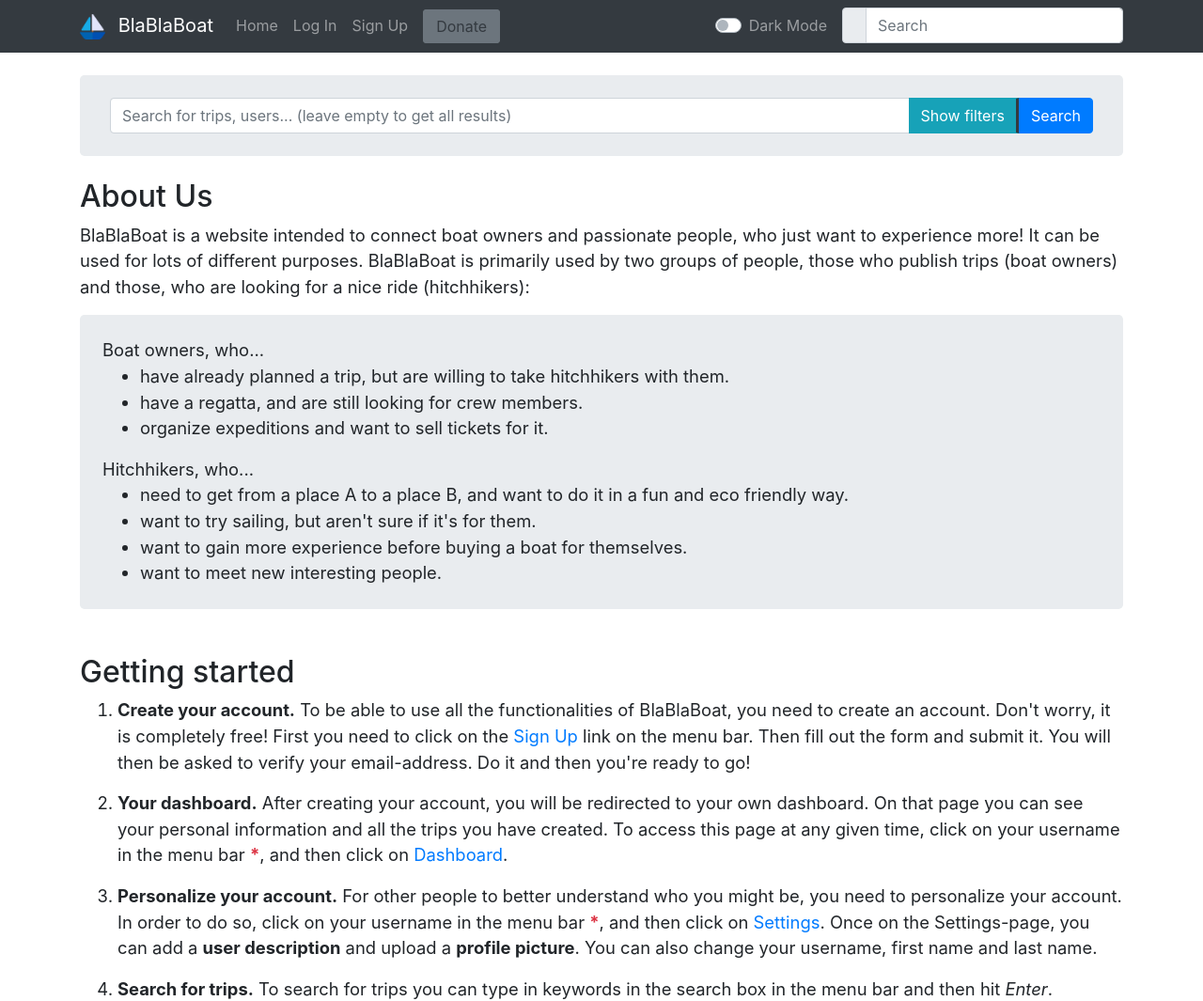
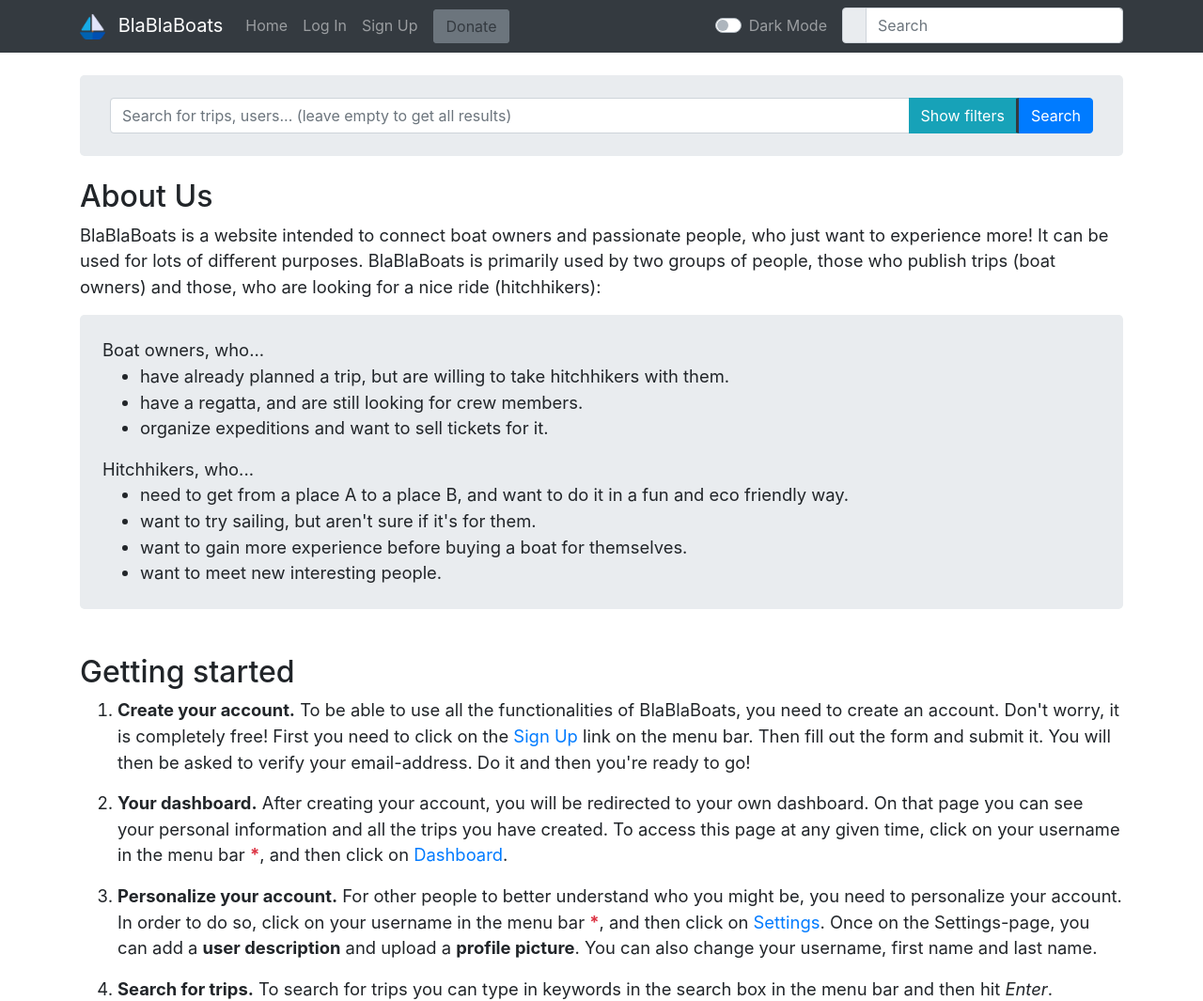
Before and after one commit to FeliNUx42/BlaBlaBoats, a Flask app: page / in a window 1280 px wide. Shown: the part 299-1364 px from the top of the page at 94% size. Run offline with Flask 2, Linux system fonts and the light colour scheme; parts of the project's set-up code (start-up, migrations or seed data) failed here and were passed over; some libraries are stand-ins or nearby versions.

Commit message:
Changed App Name

```diff
--- a/app/donate.py
+++ b/app/donate.py
@@ -52,7 +52,7 @@ def success():
     db.session.commit()
 
   value = locale.currency(session.amount_total / 100)
-  flash(f"Thank you for donating {value} to BlaBlaBoat.", "success")
+  flash(f"Thank you for donating {value} to BlaBlaBoats.", "success")
 
   return redirect(url_for("donate.donate_page"))
 
--- a/app/emails.py
+++ b/app/emails.py
@@ -3,7 +3,7 @@ from sendgrid.helpers.mail import Mail
 
 
 def send_confirm_email(user, command="confirm_email"):
-  subject = "BlaBlaBoat: Verify Email"
+  subject = "BlaBlaBoats: Verify Email"
 
   token = user.get_token(command)
 
@@ -22,7 +22,7 @@ def send_confirm_email(user, command="confirm_email"):
   current_app.sendgrid.send(msg)
 
 def send_reset_email(user, command="reset_password"):
-  subject = "BlaBlaBoat: Reset Password"
+  subject = "BlaBlaBoats: Reset Password"
 
   token = user.get_token(command)
 
--- a/app/templates/auth/confirm.html
+++ b/app/templates/auth/confirm.html
@@ -13,7 +13,7 @@
   </div>
 
   <p class="mb-4">
-    We're happy you signed up for BlaBlaBoat.
+    We're happy you signed up for BlaBlaBoats.
     <br>
     To start using this app you need to verify your email adress first.
     <br>
--- a/app/templates/emails/confirm.html
+++ b/app/templates/emails/confirm.html
@@ -9,7 +9,7 @@
   <div class="container">
     <div class="card my-10">
       <div class="card-body">
-        <h1>Welcome to BlaBlaBoat</h1>
+        <h1>Welcome to BlaBlaBoats</h1>
         <hr>
         <p>Verify your email address so we know it's really you</p>
 
--- a/app/templates/emails/reset.html
+++ b/app/templates/emails/reset.html
@@ -9,7 +9,7 @@
   <div class="container">
     <div class="card my-10">
       <div class="card-body">
-        <h1>BlaBlaBoat: Reset your password</h1>
+        <h1>BlaBlaBoats: Reset your password</h1>
         <hr>
 
         <p>Someone (hopefully you) has requested a password reset for your Heroku account. Press the button below to set a new password:</p>
--- a/app/templates/layout/base.html
+++ b/app/templates/layout/base.html
@@ -9,7 +9,7 @@
   {{ moment.include_moment() }}
   {% from "layout/macros.html" import render_pagination with context %}
   {% from "layout/macros.html" import alerts with context %}
-  <title>{% block title %}{% endblock %} &ndash; BlaBlaBoat</title>
+  <title>{% block title %}{% endblock %} &ndash; BlaBlaBoats</title>
 </head>
 
 <body>
--- a/app/templates/layout/footer.html
+++ b/app/templates/layout/footer.html
@@ -2,7 +2,7 @@
   <div class="row p-3 pt-4" style="width:100vw;">
     <div class="col-md-3 text-center">
       <img src="{{ url_for('static', filename='logo.png') }}" alt="" class="my-3" style="width: 100px; height:100px;">
-      <h5 class="">BlaBlaBoat</h5>
+      <h5 class="">BlaBlaBoats</h5>
     </div>
     <div class="col-md-3">
       <h5 class="text-uppercase">About Us</h5>
@@ -21,7 +21,7 @@
         <li><a href="" class="disabled"><i class="fa fa-facebook-official"></i> Facebook</a></li>
         <li><a href="" class="disabled"><i class="fa fa-youtube-play"></i> Youtube</a></li>
         <li><a href="" class="disabled"><i class="fa fa-twitter"></i> Twitter</a></li>
-        <li><a href="https://github.com/FeliNUx42/BlaBlaBoat" class=""><i class="fa fa-github"></i> Github</a></li>
+        <li><a href="https://github.com/FeliNUx42/BlaBlaBoats" class=""><i class="fa fa-github"></i> Github</a></li>
       </ul>
     </div>
     <div class="col-md-3">
--- a/app/templates/layout/navbar.html
+++ b/app/templates/layout/navbar.html
@@ -2,7 +2,7 @@
   <div class="container">
     <a href="{{ url_for('home.index') }}" class="navbar-brand">
       <img src="{{ url_for('static', filename='logo.png') }}" alt="" height="27px" class="mr-2">
-      BlaBlaBoat
+      BlaBlaBoats
     </a>
 
     <button class="navbar-toggler" type="button" data-toggle="collapse" data-target="#collapsibleNavbar">
--- a/app/templates/main/home.html
+++ b/app/templates/main/home.html
@@ -5,7 +5,7 @@
 {% block banner %}
 <div class="jumbotron jumbotron-fluid" id="home-banner" style="margin-bottom: 0;">
   <div class="container">
-    <h1 class="display-2 text-light">BlaBlaBoat</h1>
+    <h1 class="display-2 text-light">BlaBlaBoats</h1>
     <h1 class="text-light font-italic">A unique way to travel, cheap and eco-friendly.</h1>
   </div>
 </div>
@@ -20,9 +20,9 @@
 <h2 class="mt-4">About Us</h2>
 <div class="font-size-lg">
   <p>
-    BlaBlaBoat is a website intended to connect boat owners and passionate people, who just want to experience more!
+    BlaBlaBoats is a website intended to connect boat owners and passionate people, who just want to experience more!
     It can be used for lots of different purposes.
-    BlaBlaBoat is primarily used by two groups of people, those who publish trips (boat owners) and those, who are looking for a nice ride (hitchhikers):
+    BlaBlaBoats is primarily used by two groups of people, those who publish trips (boat owners) and those, who are looking for a nice ride (hitchhikers):
   </p>
 
   <div class="jumbotron p-4">
@@ -50,7 +50,7 @@
 <ol class="font-size-lg">
   <li class="mb-3">
     <b>Create your account.</b>
-    To be able to use all the functionalities of BlaBlaBoat, you need to create an account.
+    To be able to use all the functionalities of BlaBlaBoats, you need to create an account.
     Don't worry, it is completely free! First you need to click on the <a href="{{ url_for('auth.signup') }}">Sign Up</a> link on the menu bar.
     Then fill out the form and submit it. You will then be asked to verify your email-address. Do it and then you're ready to go!
   </li>
--- a/app/templates/private/settings.html
+++ b/app/templates/private/settings.html
@@ -22,7 +22,7 @@
   <div class="form-group">
     <label class="control-label" for="">{{ form.description.label }}</label>
     <a href="javascript:void(0)" title="User Description" data-toggle="popover" data-trigger="hover"
-      data-content="You can talk about: <ul><li>your experiences</li><li>your sailing diplomas</li><li>why you use BlaBlaBoat</li><li>etc.</li></ul>">
+      data-content="You can talk about: <ul><li>your experiences</li><li>your sailing diplomas</li><li>why you use BlaBlaBoats</li><li>etc.</li></ul>">
       (more Information)</a>:
     <div>{{ form.description(class="form-control", rows="8") }}</div>
   </div>
```
Also changed, not shown: app/templates/main/donate.html (+4 -4 lines), README.md.
